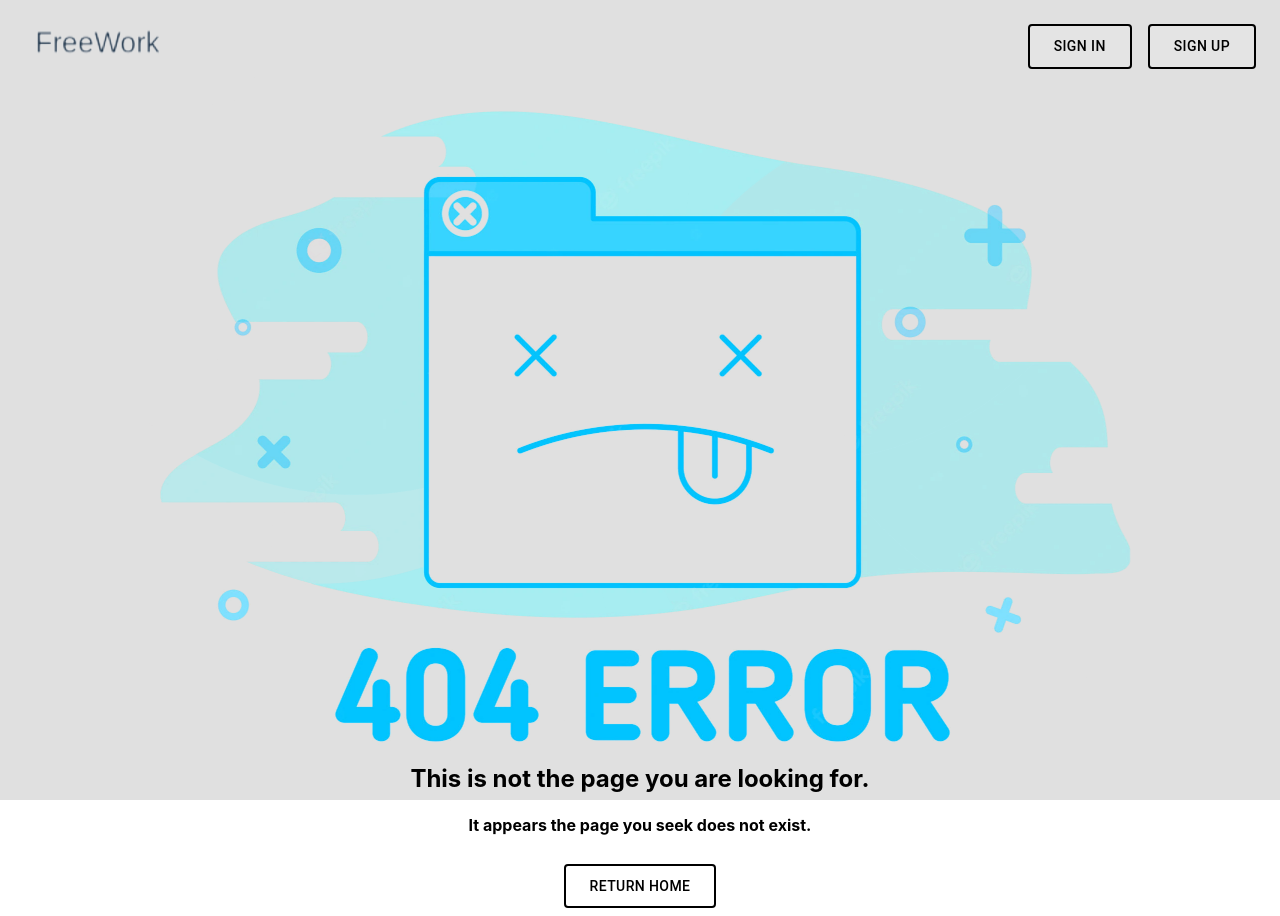
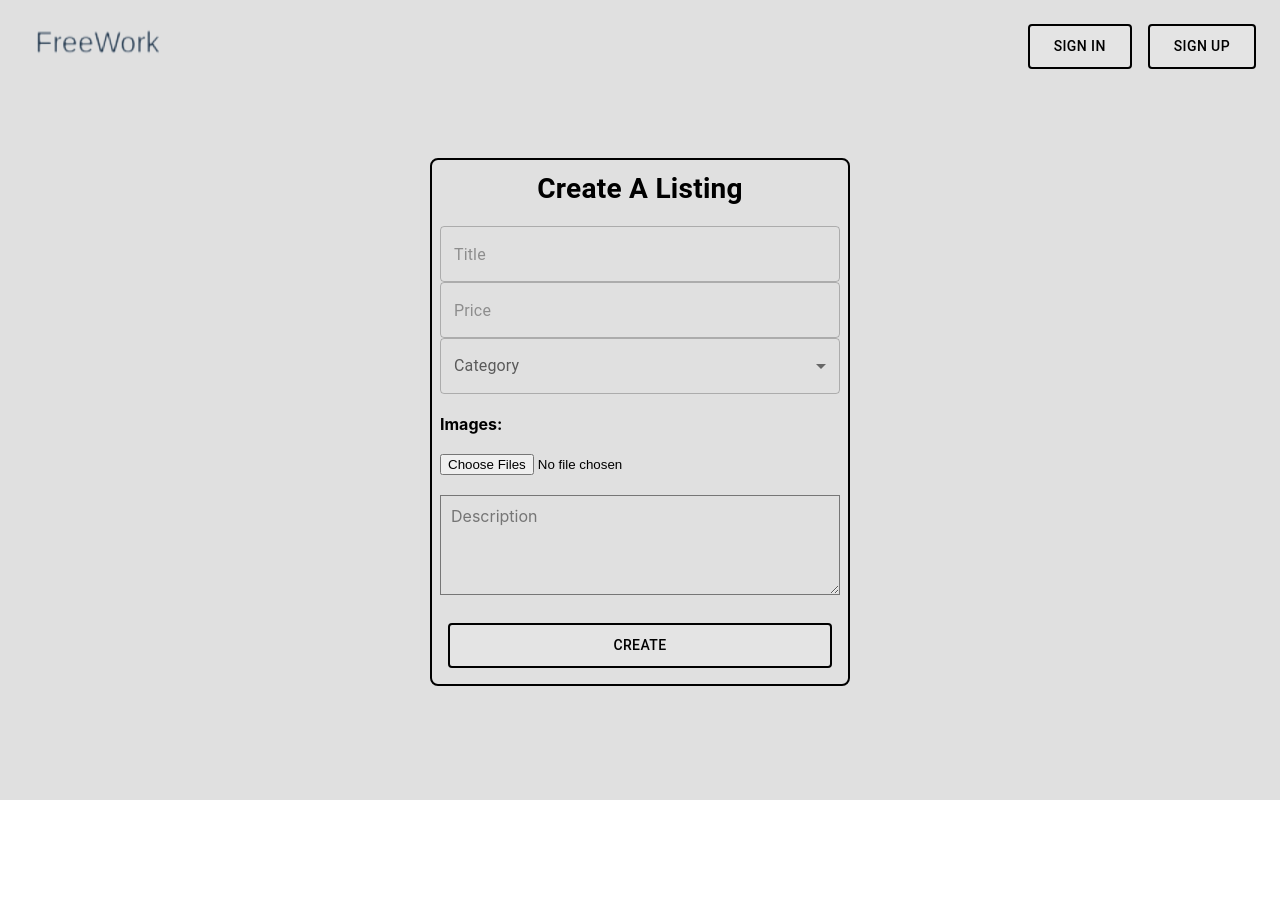
Before and after one commit to truthfulcode/marketplace-frontend, a Next.js app: page /create-listing in a window 1280 px wide. Before the commit this address had no page. After the commit the page ends 800 px from the top, so only its background shows below. Built offline with nearby package versions, Linux system fonts and the light colour scheme.

Commit message:
create listing ui

```diff
--- /dev/null
+++ b/pages/create-listing.tsx
@@ -0,0 +1,70 @@
+import React from "react";
+import { Box, TextareaAutosize, TextField, FormControl, InputLabel, Select, MenuItem, SelectChangeEvent } from "@mui/material";
+import Navbar from "../components/Navbar";
+import {
+  styles,
+  SubmitButton,
+  TitleText,
+} from "../components/StyledComponents";
+import FormWrapper from "../components/FormWrapper";
+
+const createListing = () => {
+    const [age, setAge] = React.useState('');
+
+  const handleChange = (event: SelectChangeEvent) => {
+    setAge(event.target.value as string);
+  };
+  return (
+    <Box
+      sx={{
+        ...styles.header,
+        ...styles.shadow,
+        height: "100vh",
+      }}
+    >
+      {" "}
+      {/* Main Wrapper */}
+      <Navbar />
+      <FormWrapper method="POST" onSubmit={() => {}}>
+        {" "}
+        {/* Contact Form */}
+        <TitleText>Create A Listing</TitleText>
+        <TextField placeholder="Title" />
+        <TextField placeholder="Price" type="number" />
+        <FormControl fullWidth>
+          <InputLabel id="demo-simple-select-label">Category</InputLabel>
+          <Select
+            labelId="demo-simple-select-label"
+            id="demo-simple-select"
+            value={age}
+            label="Age"
+            onChange={handleChange}
+          >
+            <MenuItem value="Design">Graphics & Design</MenuItem>
+            <MenuItem value="Music">Music & Audio</MenuItem>
+            <MenuItem value="Programming">Programming & Tech</MenuItem>
+            <MenuItem value="Marketing">Digital Marketing</MenuItem>
+            <MenuItem value="Business">Business</MenuItem>
+            <MenuItem value="Writing">Writing & Translation</MenuItem>
+            <MenuItem value="Data">Data</MenuItem>
+            <MenuItem value="Lifestyle">Lifestyle</MenuItem>
+            <MenuItem value="Video">Video & Animation</MenuItem>
+          </Select>
+        </FormControl>
+        <br></br>
+        <label style={{ fontWeight: "bold" }}>Images:</label>
+        <br></br>
+        <input type="file" id="files" name="files" multiple></input>
+        <br></br>
+        <TextareaAutosize
+          style={styles.formMessage}
+          placeholder="Description"
+        />
+        <br></br>
+        <SubmitButton>CREATE</SubmitButton>
+      </FormWrapper>
+    </Box>
+  );
+};
+
+export default createListing;
```
